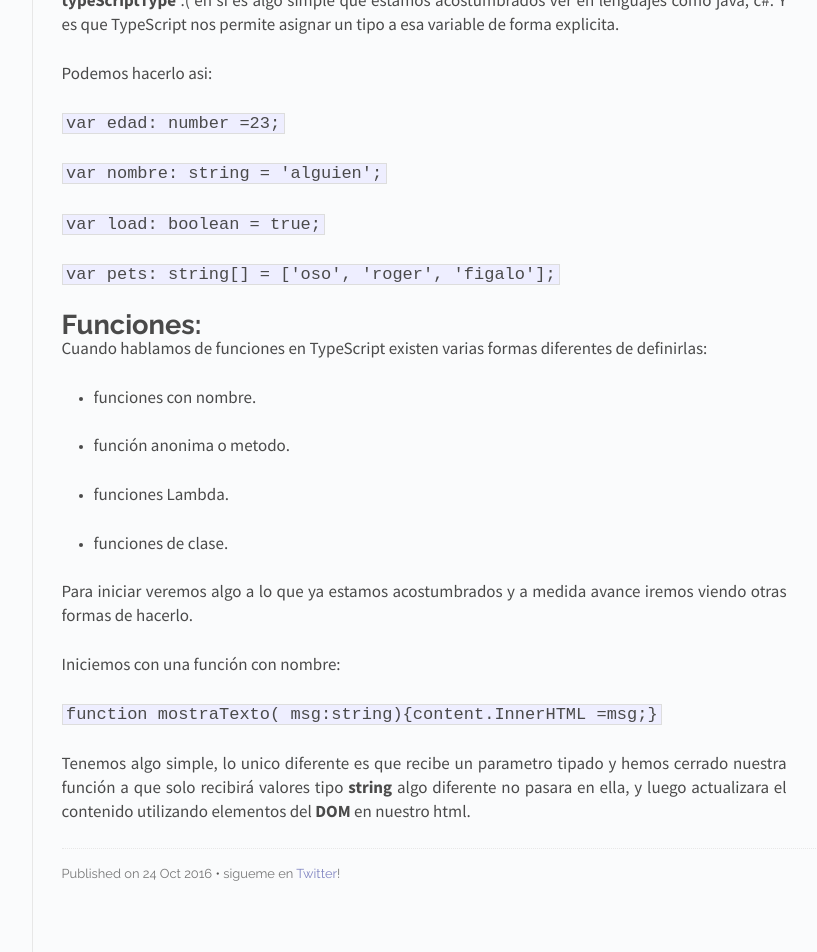
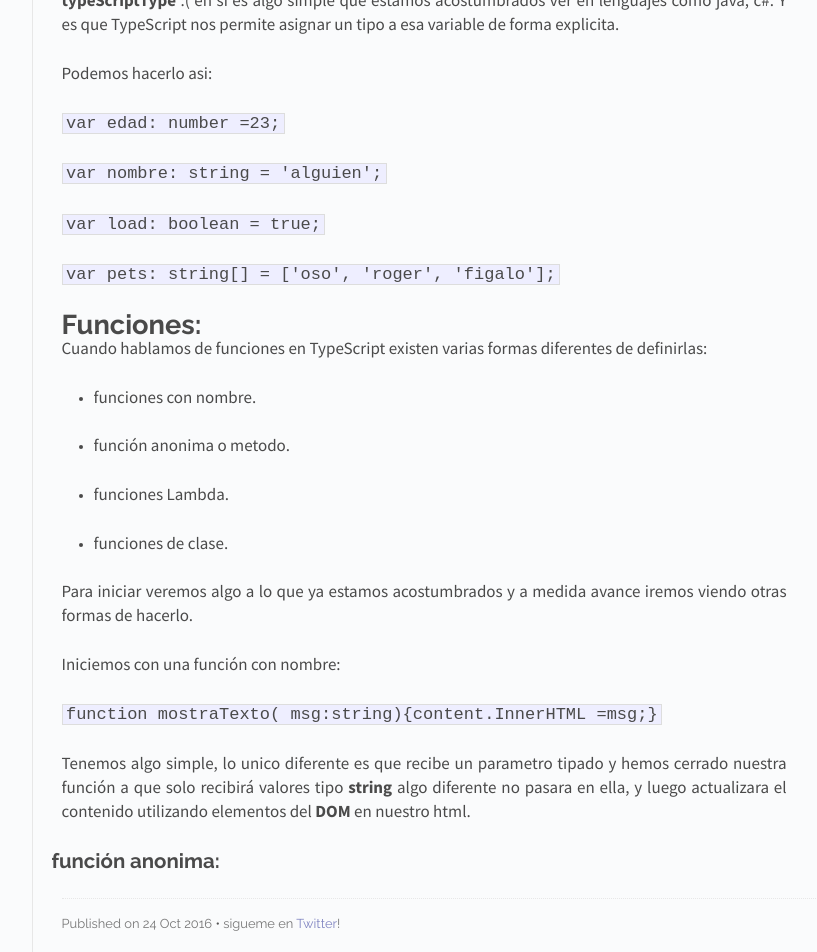
Before and after one commit to EnriqueV/Enriquev.github.io, a Jekyll site: the page built from _posts/2016-10-24-test.markdown, in a window 1280 px wide. Shown: the part 1153-2105 px from the top of the page, without its empty margins (326-1143 px from the left). Built offline with Jekyll 4.4.1, drawn with Linux system fonts in a browser that asks for light colours; Markdown is read by kramdown in place of the engine named in the settings.

Commit message:
Updated Test

```diff
--- a/_posts/2016-10-24-test.markdown
+++ b/_posts/2016-10-24-test.markdown
@@ -59,3 +59,5 @@ Iniciemos con una función con nombre:
 `function mostraTexto( msg:string){content.InnerHTML =msg;}`
 
 Tenemos algo simple, lo unico diferente es que recibe un parametro tipado y hemos cerrado nuestra función a que solo recibirá valores tipo **string** algo diferente no pasara en ella, y luego actualizara el contenido utilizando elementos del **DOM** en nuestro html.
+
+## función anonima:
```
